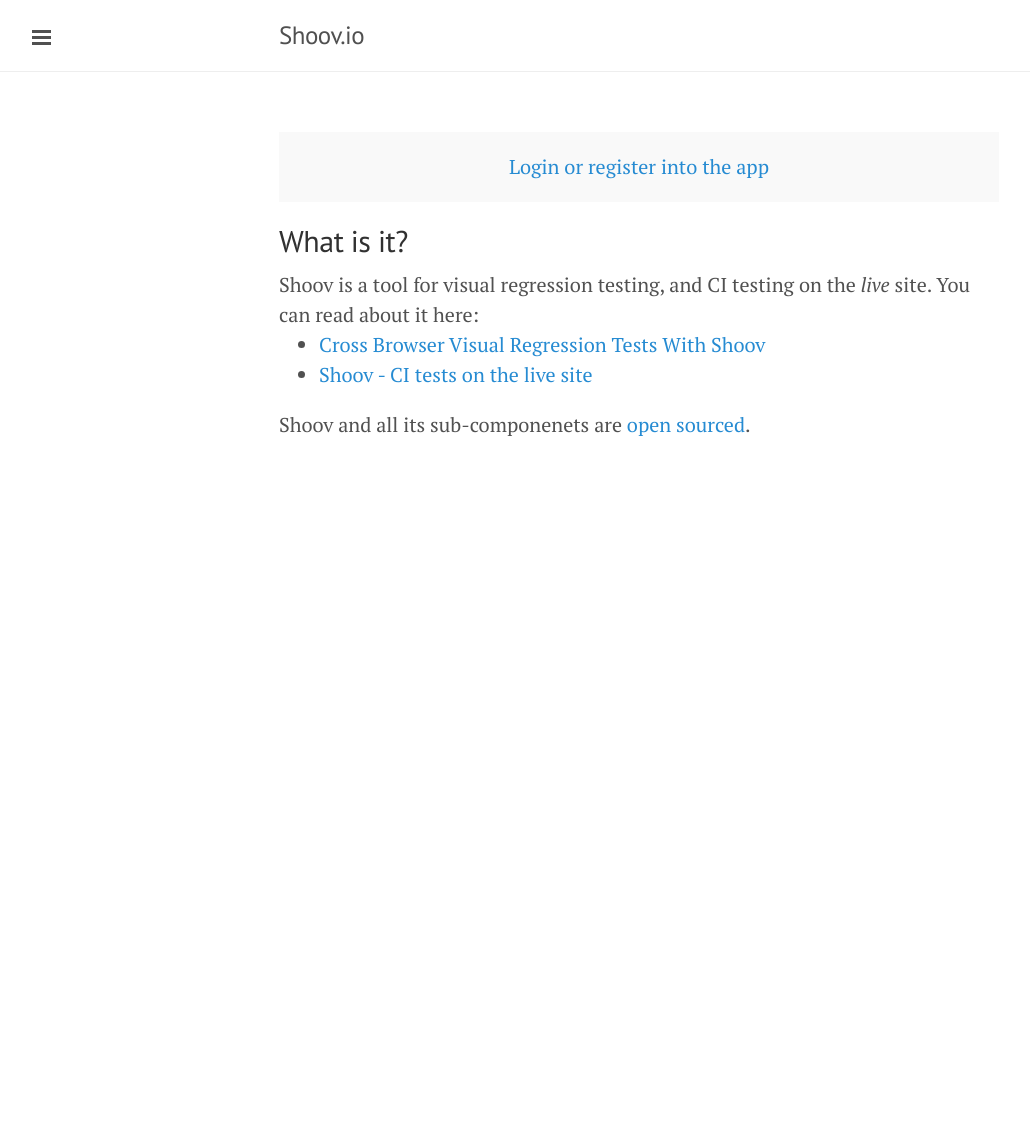
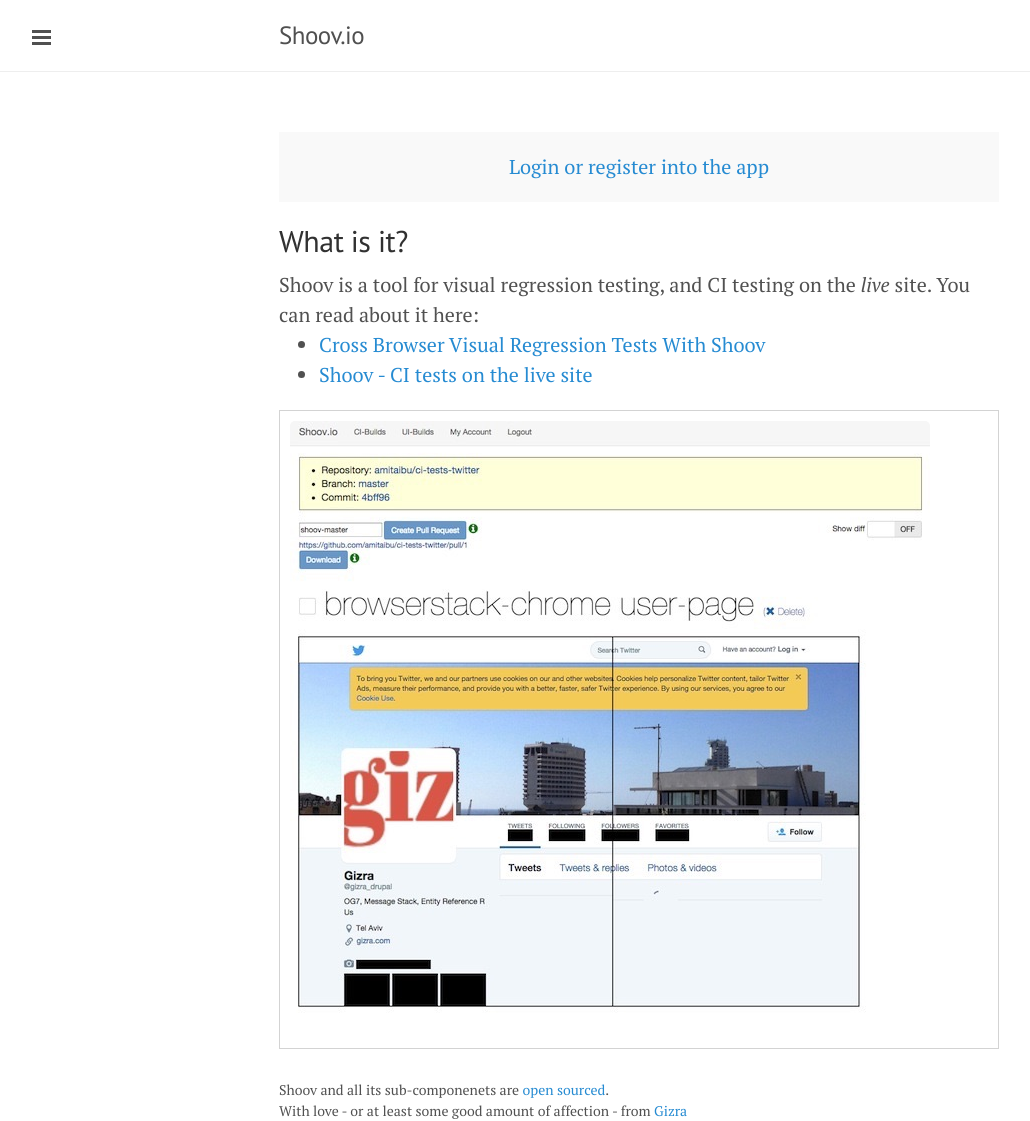
Before and after one commit to shoov/shoov.io, a Jekyll site: the page built from src/index.html, in a window 1280 px wide. Shown: the whole page, without its empty margins (1-1031 px from the left). Built offline with Jekyll 4.4.1, drawn with Linux system fonts in a browser that asks for light colours; Markdown is read by kramdown in place of the engine named in the settings; the list of posts is cut into pages by our own code; before the commit the page ends 900 px from its top, so only the background shows below that.

Commit message:
Add teaser image and footer

```diff
--- a/src/assets/stylesheets/style.css
+++ b/src/assets/stylesheets/style.css
@@ -929,3 +929,11 @@
 
 .small {
   font-size: 13px; }
+
+.teaser-image {
+  border: 1px solid lightgray;
+  padding: 10px; }
+
+footer {
+  margin-top: 30px;
+  font-size: 14px; }
--- a/src/index.html
+++ b/src/index.html
@@ -19,4 +19,16 @@
   </li>
 </ul>
 
-Shoov and all its sub-componenets are <a href="https://github.com/shoov">open sourced</a>.
+<div class="teaser-image">
+  <img src="/assets/images/teaser.jpg" />
+</div>
+
+
+<footer>
+  <div>
+    Shoov and all its sub-componenets are <a href="https://github.com/shoov">open sourced</a>.
+  </div>
+  <div>
+    With love - or at least some good amount of affection - from <a href="http://gizra.com" target="_blank">Gizra</a>
+  </div>
+</footer>
```
Also changed, not shown: src/assets/scss/style.scss (+10 -0 lines), src/assets/images/teaser.jpg (added).
